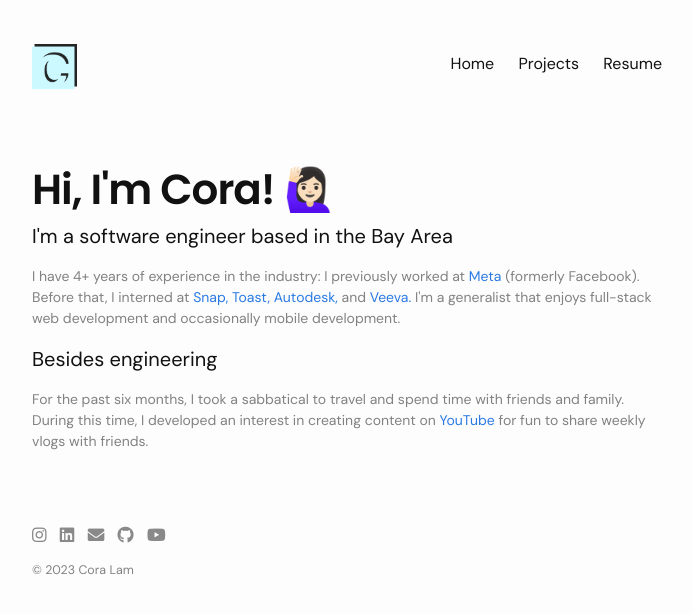
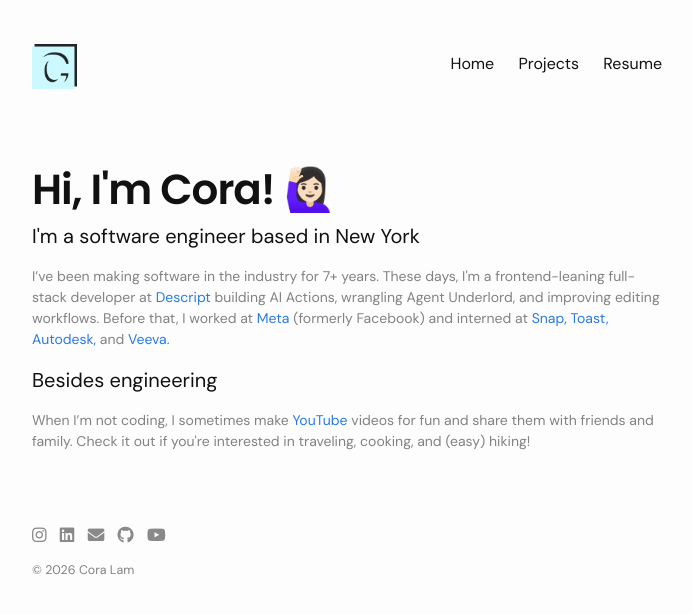
Before and after one commit to Coraellation/coraellation.github.io, a Jekyll site: the page built from index.html, in a window 1280 px wide. Shown: the top 614 px of the page, without its empty margins (293-986 px from the left). Built offline with Jekyll 4.4.1, drawn with Linux system fonts in a browser that asks for light colours; nearby versions of some CDN libraries.

Commit message:
New year portfolio update

```diff
--- a/_includes/new_footer.html
+++ b/_includes/new_footer.html
@@ -19,7 +19,7 @@
                 <i class="fab fa-youtube fa-lg"></i>
               </a>
             </h5>
-          <h5>© 2023 Cora Lam</h5>
+          <h5>© 2026 Cora Lam</h5>
         </div>
       </div>
     </div>
--- a/index.html
+++ b/index.html
@@ -5,14 +5,19 @@
 <div class="home">
   <h1 class="intro-heading">Hi, I'm Cora! 🙋🏻‍♀️</h1>
   <h2 class="page-heading">
-    I'm a software engineer based in the Bay Area
+    I'm a software engineer based in New York
   </h2>
   <p class="intro-blurb">
-    I have 4+ years of experience in the industry: I previously worked at
+    I’ve been making software in the industry for 7+ years. These days, I'm a frontend-leaning full-stack developer at
+    <a target="_blank" href="https://www.descript.com/video-editing">
+      Descript
+    </a>
+    building AI Actions, wrangling Agent Underlord, and improving editing workflows.
+    Before that, I worked at
     <a target="_blank" href="https://about.facebook.com//">
       Meta
     </a>
-    (formerly Facebook). Before that, I interned at
+    (formerly Facebook) and interned at
     <a target="_blank" href="https://snap.com/en-US">
       Snap,
     </a>
@@ -25,15 +30,14 @@
     <a target="_blank" href="https://www.veeva.com/">
       Veeva.
     </a>
-    I'm a generalist that enjoys full-stack web development and occasionally mobile development.
   </p>
   <h2 class="page-heading">Besides engineering</h2>
   <p class="intro-blurb">
-    For the past six months, I took a sabbatical to travel and spend time with friends and family.
-    During this time, I developed an interest in creating content on
+    When I’m not coding, I sometimes make
     <a target="_blank" href="{{ site.youtube }}/">
       YouTube
     </a>
-    for fun to share weekly vlogs with friends.
+    videos for fun and share them with friends and family.
+    Check it out if you're interested in traveling, cooking, and (easy) hiking!
   </p>
 </div>
```
